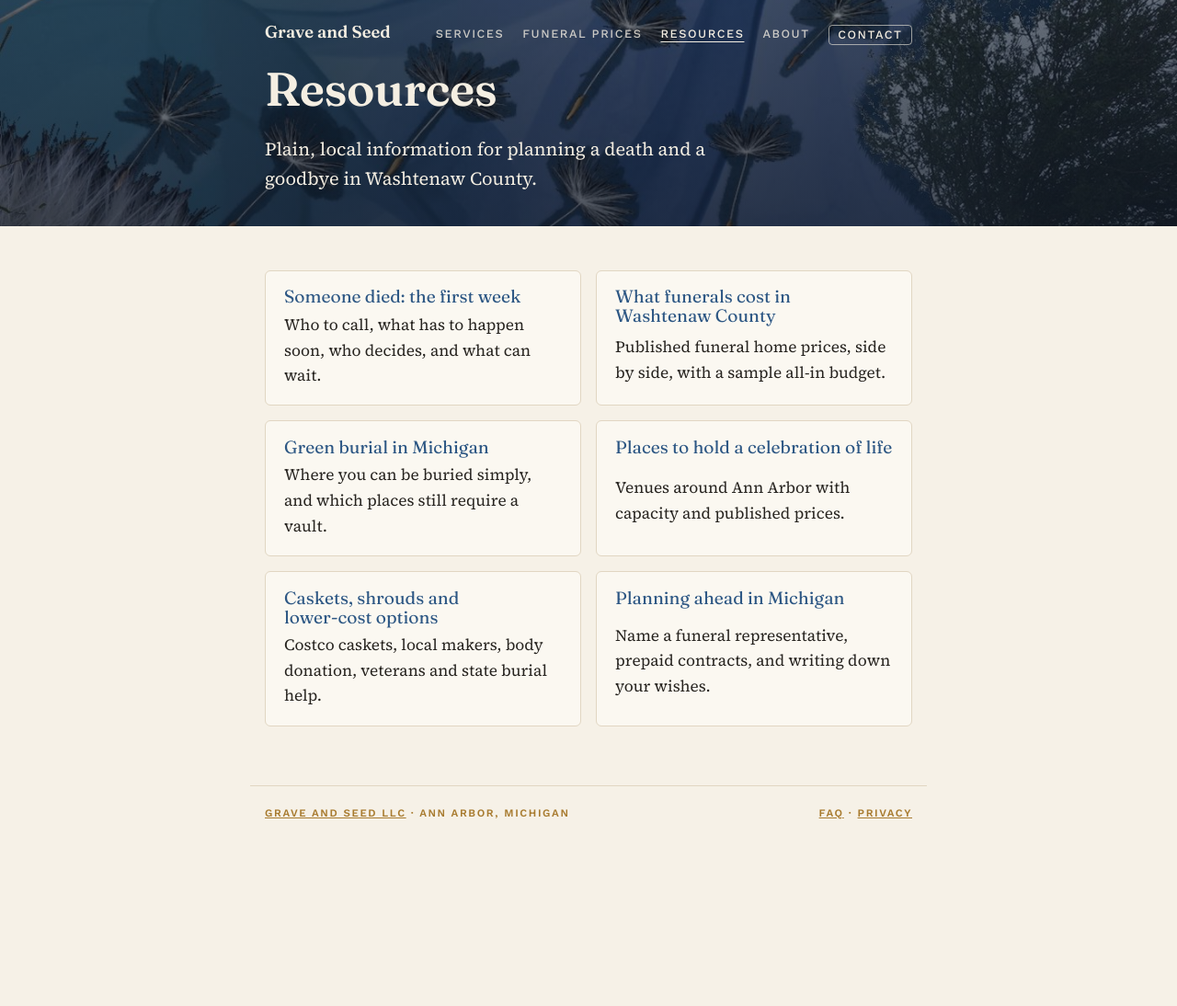
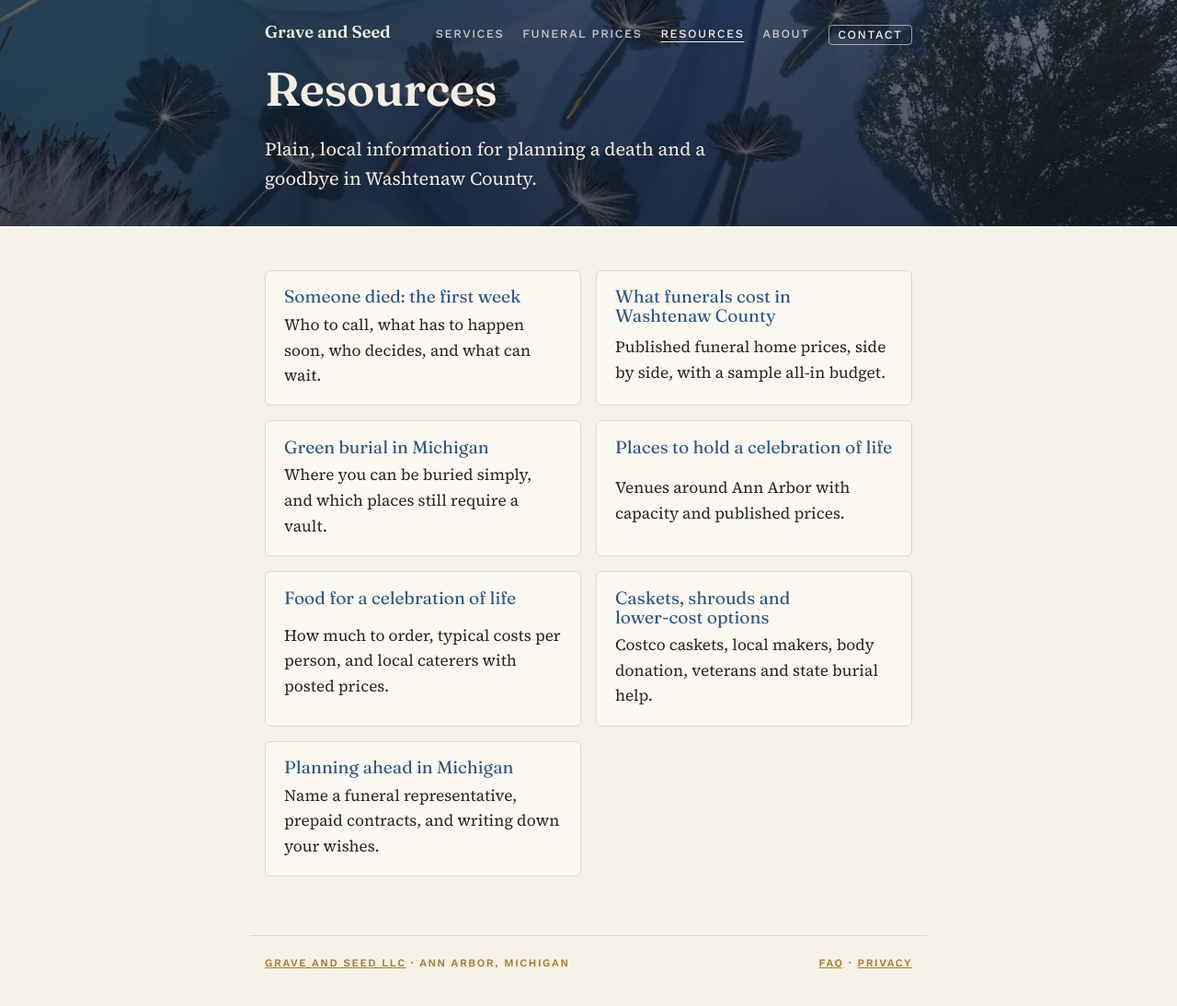
Before and after one commit to katekelley/graveandseed, a Jekyll site: the page built from resources/index.html, in a window 1280 px wide. Shown: the whole page at 92% size. Built offline with Jekyll 4.4.1, drawn with Linux system fonts in a browser that asks for light colours; before the commit the page ends 930 px from its top, so only the background shows below that; part of the change alters nothing that is shown.

Commit message:
Add food guide resource
Co-Authored-By: Claude Opus 5.5 <noreply@anthropic.com>
Claude-Session: https://claude.ai/code/session_011MgnuCgP3j7vY9GWkoifJs

```diff
--- /dev/null
+++ b/_data/food.yml
@@ -0,0 +1,84 @@
+- name: "Busch's Fresh Food Market"
+  area: "Ann Arbor (Green Rd)"
+  style: "Grocery deli: sandwich platters, hot pans, fruit and veggie trays"
+  example: "Boxed lunch $12.99 (10 minimum); hot pans $50 to $150, each feeding 15 to 20"
+  notice: "48 hours (72 for brisket)"
+  service: "Drop-off; delivery $15 within 10 miles"
+  url: "https://www.buschs.com/catering/"
+- name: "Palm Palace"
+  area: "Ann Arbor (Carpenter Rd)"
+  style: "Lebanese"
+  example: "Pita wrap platter: $120 for 15, $325 for 50"
+  notice: "Not posted"
+  service: "Drop-off or staffed"
+  url: "https://toast.app/r/palmpalace/order"
+- name: "Haifa Falafel"
+  area: "Ann Arbor (Washtenaw Ave)"
+  style: "Middle Eastern"
+  example: "Meal package $190 for 15, $310 for 30"
+  notice: "About a day"
+  service: "Drop-off"
+  url: "https://www.ezcater.com/catering/haifa-falafel-ann-arbor"
+- name: "El Harissa Market Cafe"
+  area: "Ann Arbor (N Maple Rd)"
+  style: "Tunisian, with clearly labeled vegan dishes"
+  example: "Chicken tagine $160 for 30 to 40; vegan root vegetable tagine $150; boxed meals $20 to $24"
+  notice: "7 days requested; call for sooner"
+  service: "Drop-off; $150 delivery minimum"
+  url: "https://form.jotform.com/243545675717063"
+- name: "Pita Way"
+  area: "Ann Arbor (William St, Jackson Ave)"
+  style: "Mediterranean; all proteins halal-certified"
+  example: "Packages for 15 to 20; prices not posted"
+  notice: "Call for urgent orders"
+  service: "Delivery"
+  url: "https://pitaway.com/catering"
+- name: "Zingerman's Roadhouse Catering"
+  area: "Ann Arbor (Jackson Ave)"
+  style: "American comfort food and barbecue"
+  example: "Boxed lunch $16 to $28; buffet lunch $40, dinner $58 per person"
+  notice: "72 hours; call for sooner"
+  service: "Drop-off ($50 delivery in Ann Arbor) or staffed"
+  url: "https://www.zingermansroadhouse.com/order-catering-to-go/"
+- name: "Zingerman's Catering & Events"
+  area: "Ann Arbor (Kerrytown)"
+  style: "Deli trays and full-service events"
+  example: "Prices not posted"
+  notice: "Call"
+  service: "Drop-off or full service"
+  url: "https://www.zingermanscommunity.com/zingermans-catering"
+- name: "Plum Market"
+  area: "Ann Arbor (N Maple Rd)"
+  style: "Boxed lunches and platters"
+  example: "Boxed lunch $20 to $23; sandwich platter $150 for 10"
+  notice: "About a day; weekday delivery only"
+  service: "Drop-off; $350 delivery minimum"
+  url: "https://www.ezcater.com/catering/plum-market-ann-arbor"
+- name: "Thompson & Co."
+  area: "Ypsilanti"
+  style: "Southern and Cajun"
+  example: "Chicken and waffles $71 for 12; mini beignets $49 for 12"
+  notice: "About two days"
+  service: "Drop-off"
+  url: "https://www.ezcater.com/catering/thompson-and-co-3"
+- name: "Sweetwaters Coffee & Tea"
+  area: "Ann Arbor"
+  style: "Coffee, tea and pastries"
+  example: "Box of coffee $32 for 10; pastry tray about $6 per person"
+  notice: "Same day possible"
+  service: "Drop-off"
+  url: "https://www.ezcater.com/catering/sweetwaters-coffee-and-tea-28"
+- name: "Simply Scrumptious Catering"
+  area: "Dexter"
+  style: "Full service; supervised kosher available; gluten-free and dairy-free"
+  example: "Prices not posted"
+  notice: "Call"
+  service: "Full service or drop-off"
+  url: "https://simplyscrumptiousa2.com"
+- name: "The Moveable Feast"
+  area: "Manchester"
+  style: "Full service with rentals"
+  example: "$1,500 minimum; buffets average about $50 per person"
+  notice: "Call"
+  service: "Staffed; delivery, setup and cleanup included"
+  url: "https://themoveablefeastcatering.com"
--- a/_data/resources.yml
+++ b/_data/resources.yml
@@ -10,6 +10,9 @@
 - title: Places to hold a celebration of life
   blurb: Venues around Ann Arbor with capacity and published prices.
   url: /resources/venues/
+- title: Food for a celebration of life
+  blurb: How much to order, typical costs per person, and local caterers with posted prices.
+  url: /resources/food/
 - title: Caskets, shrouds and lower-cost options
   blurb: Costco caskets, local makers, body donation, veterans and state burial help.
   url: /resources/caskets/
--- /dev/null
+++ b/resources/food.html
@@ -0,0 +1,68 @@
+---
+layout: page
+title: Food for a celebration of life in Ann Arbor
+here: resources
+heading: Food for a celebration of life
+lede: How much to order, what it costs around Ann Arbor, and who will bring it.
+description: Catering for a celebration of life or funeral luncheon in Ann Arbor and Ypsilanti - how much food to order, typical costs per person, and local caterers with posted prices.
+permalink: /resources/food/
+---
+<section class="prose">
+  <p>Food does a lot of work at a celebration of life. It gives people a reason to stay, something to do with their hands, and a way to talk to strangers. It doesn't have to be fancy or expensive.</p>
+
+  <h2>What it usually costs</h2>
+  <p>From prices posted by Ann Arbor-area caterers in November 2026:</p>
+  <dl class="facts">
+    <dt>$5 to $10 per person</dt><dd>Grocery deli trays and hot pans, or coffee and pastries for a morning gathering</dd>
+    <dt>$8 to $15</dt><dd>Restaurant trays: pita platters, tagines, sandwiches, salads</dd>
+    <dt>$16 to $28</dt><dd>Boxed lunches from places like Zingerman's or Plum Market</dd>
+    <dt>$40 to $60+</dt><dd>A staffed buffet with servers, setup and cleanup</dd>
+  </dl>
+  <p class="small">Add delivery ($15 to $50), plates and utensils, and a tip for staff. Ordering through a site like ezCater can cost more than calling the restaurant.</p>
+
+  <h2>How much to order</h2>
+  <ul>
+    <li><strong>Mid-afternoon or evening without a meal:</strong> light food is fine. Plan on roughly 6 to 8 small pieces per person.</li>
+    <li><strong>Around lunch or dinner:</strong> people will expect to eat. A common rule of thumb is about a pound of food per adult in total.</li>
+    <li><strong>More people come than you expect.</strong> Celebrations of life often draw coworkers, neighbors and old friends you didn't know about. Order for your honest guess, not your RSVP count, and plan for leftovers.</li>
+    <li><strong>Ask about dietary needs once,</strong> in the invitation. Most caterers below can do vegetarian; a few cover vegan, halal or kosher.</li>
+  </ul>
+
+  <h2>Drop-off or staffed?</h2>
+  <p><strong>Drop-off</strong> is cheaper: the food arrives in trays and someone you trust sets it out and keeps it tidy. <strong>Staffed</strong> catering costs more but means nobody in the family is refilling the hummus. If you hire a planner, that's part of what they handle.</p>
+
+  <h2>Easy things to forget</h2>
+  <ul>
+    <li>Serving spoons and tongs, napkins, plates and cups</li>
+    <li>Ice, and a cooler or fridge for drinks</li>
+    <li>Fuel for chafing dishes if the food is hot</li>
+    <li>Trash and recycling bags</li>
+    <li>Containers so family can take leftovers home</li>
+    <li>Alcohol, if you want it, through a licensed caterer or the venue's bar</li>
+  </ul>
+
+  <h2>Don't overlook</h2>
+  <ul>
+    <li><strong>Your congregation.</strong> Many churches, meetings and synagogues have a funeral meal team that cooks for members' families at little or no cost.</li>
+    <li><strong>A potluck.</strong> Friends often want something to do. Give them a sign-up sheet and a few categories.</li>
+  </ul>
+</section>
+
+<section>
+  <span class="label">Local caterers</span>
+  <h2>Who will bring it</h2>
+  <div class="cards">
+    {%- for f in site.data.food %}
+    <div class="card">
+      <h3><a href="{{ f.url }}" rel="noopener">{{ f.name }}</a></h3>
+      <p class="meta">{{ f.area }} &middot; {{ f.style }}</p>
+      <dl class="facts">
+        <dt>Posted prices</dt><dd>{{ f.example }}</dd>
+        <dt>Notice</dt><dd>{{ f.notice }}</dd>
+        <dt>Service</dt><dd>{{ f.service }}</dd>
+      </dl>
+    </div>
+    {%- endfor %}
+  </div>
+  <p class="small">Checked November 2026 from each caterer's site or ordering page. Prices and terms change, so confirm when you order. Not listed here isn't a judgment; tell me who I'm missing at {{ site.data.content.email }}. Want help pulling it all together? <a href="/contact/">Get in touch</a>.</p>
+</section>
```
